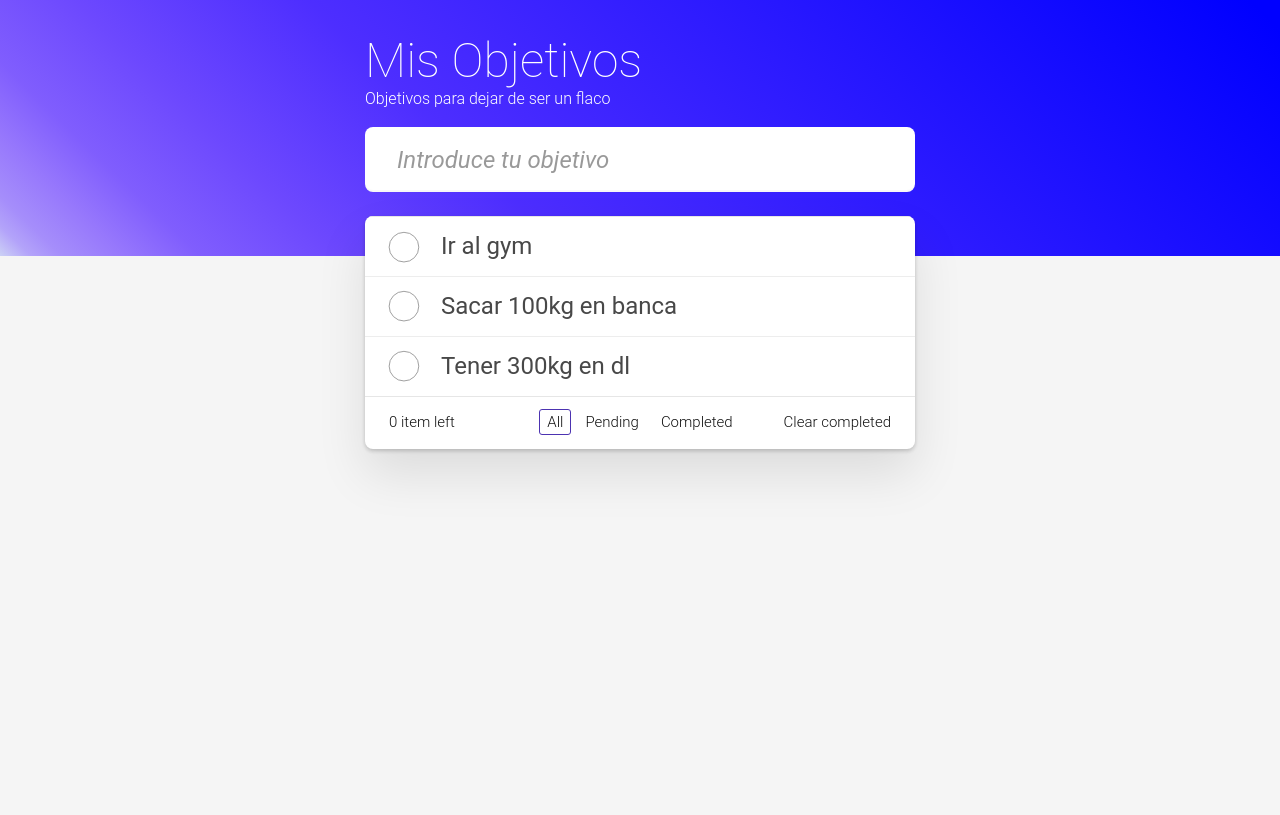
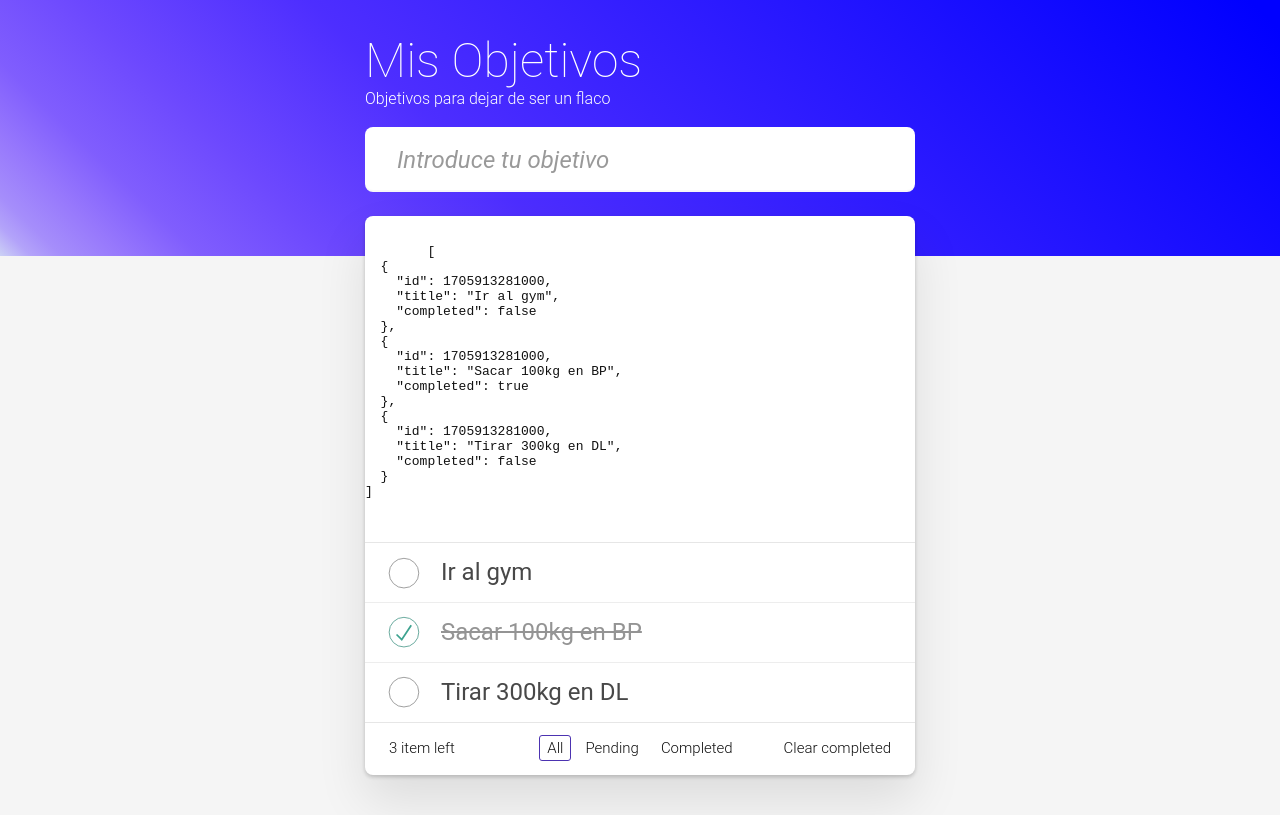
Before and after one commit to arammes03/GymTaskApp, an Angular app: page / in a window 1280 px wide. Built offline with nearby package versions, Linux system fonts and the light colour scheme.

Commit message:
Creacion interfaz tasks, actualizacion del estado de los tasks, contador tasks restantes

```diff
--- /dev/null
+++ b/src/app/models/task.model.ts
@@ -0,0 +1,5 @@
+export interface Task {
+  id: number;
+  title: string;
+  completed: boolean;
+}
--- a/src/app/pages/home/home.component.html
+++ b/src/app/pages/home/home.component.html
@@ -14,12 +14,26 @@
   </header>
   <div class="container todoapp-wrapper">
     <!-- This section should be hidden by default and shown when there are todos -->
+    <pre>
+      <code>
+        {{ tasks() | json }}
+      </code>
+    </pre>
     <section class="main">
       <ul class="todo-list">
-        <li *ngFor="let task of tasks(); index as i">
+        <li
+          *ngFor="let task of tasks(); index as i"
+          [class.completed]="task.completed"
+          class="view"
+        >
           <div class="view">
-            <input class="toggle" type="checkbox" />
-            <label>{{ task }}</label>
+            <input
+              class="toggle"
+              type="checkbox"
+              [checked]="task.completed"
+              (change)="updateTaskHandler(i)"
+            />
+            <label>{{ task.title }}</label>
             <button class="destroy" (click)="deleteTaskHandler(i)"></button>
           </div>
           <input class="edit" value="Buy a unicorn" />
@@ -54,8 +68,9 @@
     </section>
     <!-- This footer should be hidden by default and shown when there are todos -->
     <footer class="footer">
-      <!-- This should be `0 items left` by default -->
-      <span class="todo-count"><strong>0</strong> item left</span>
+      <span class="todo-count"
+        ><strong>{{ tasks().length }}</strong> item left</span
+      >
       <!-- Remove this if you don't implement routing -->
       <ul class="filters">
         <li>
--- a/src/app/pages/home/home.component.ts
+++ b/src/app/pages/home/home.component.ts
@@ -1,5 +1,6 @@
 import { CommonModule } from '@angular/common';
 import { Component, signal } from '@angular/core';
+import { Task } from '../../models/task.model';
 
 @Component({
   selector: 'app-home',
@@ -9,13 +10,38 @@ import { Component, signal } from '@angular/core';
   styleUrl: './home.component.css',
 })
 export class HomeComponent {
-  tasks = signal(['Ir al gym', 'Sacar 100kg en banca', 'Tener 300kg en dl']);
+  tasks = signal<Task[]>([
+    {
+      id: Date.now(),
+      title: 'Ir al gym',
+      completed: false,
+    },
+    {
+      id: Date.now(),
+      title: 'Sacar 100kg en BP',
+      completed: true,
+    },
+    {
+      id: Date.now(),
+      title: 'Tirar 300kg en DL',
+      completed: false,
+    },
+  ]);
 
   // Handler que maneja la inserción de un nuevo task
   newTaskInputHandler(event: Event) {
     const input = event.target as HTMLInputElement;
     const newTask = input.value;
+    this.addTask(newTask);
+  }
 
+  // Metodo que añade una tarea
+  addTask(title: string) {
+    const newTask = {
+      id: Date.now(),
+      title: title,
+      completed: false,
+    };
     // Actualizamos nuestra lista de tasks sin resetear los datos
     this.tasks.update((tasks) => [...tasks, newTask]);
   }
@@ -28,4 +54,19 @@ export class HomeComponent {
       tasks.filter((task, position) => position !== index)
     );
   }
+
+  // Handler que nos permite actualizar una tarea de completada a no o viceversa
+  updateTaskHandler(index: number) {
+    this.tasks.update((tasks) => {
+      return tasks.map((task, position) => {
+        if (position === index) {
+          return {
+            ...task,
+            completed: !task.completed,
+          };
+        }
+        return task;
+      });
+    });
+  }
 }
```
